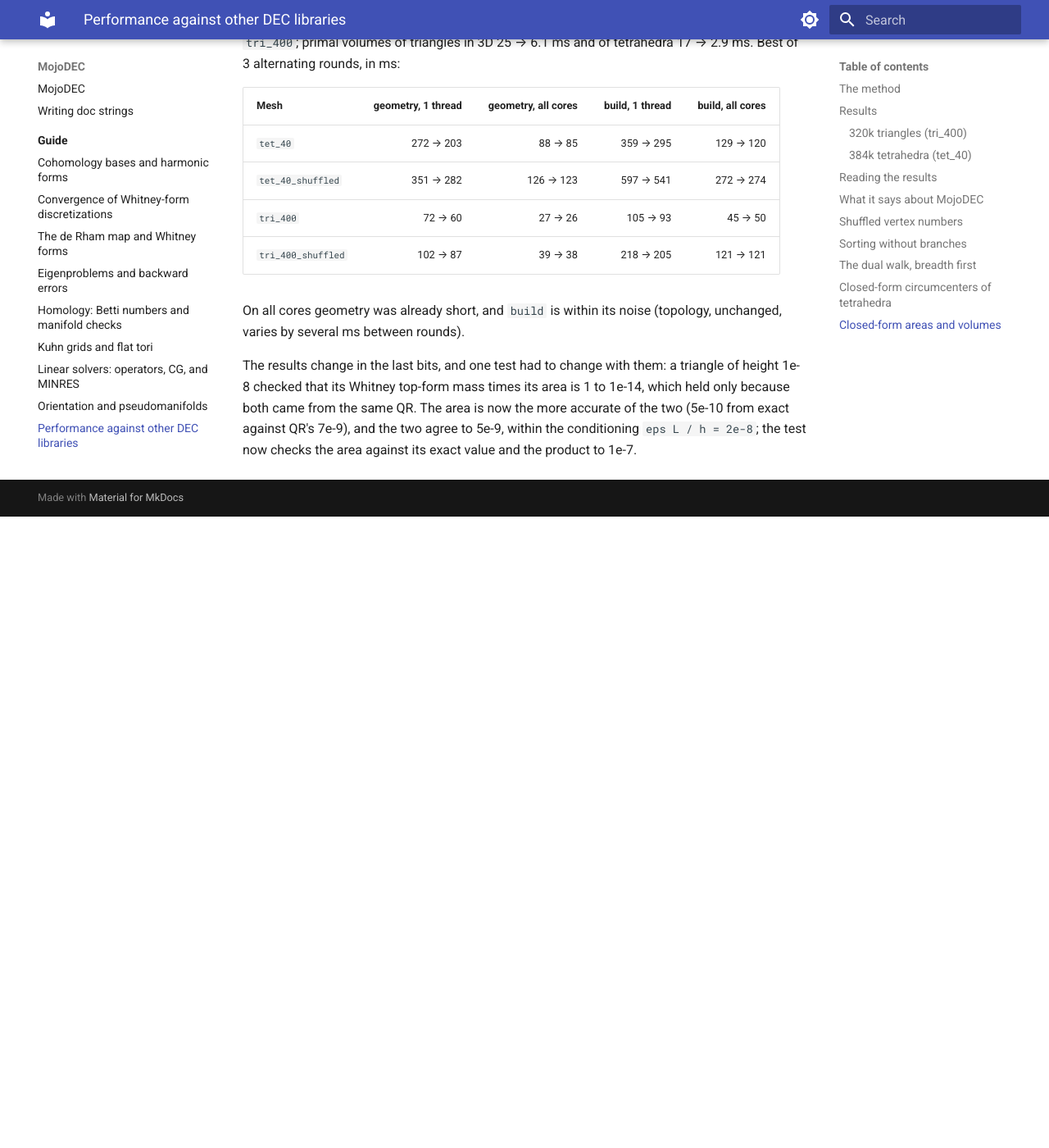
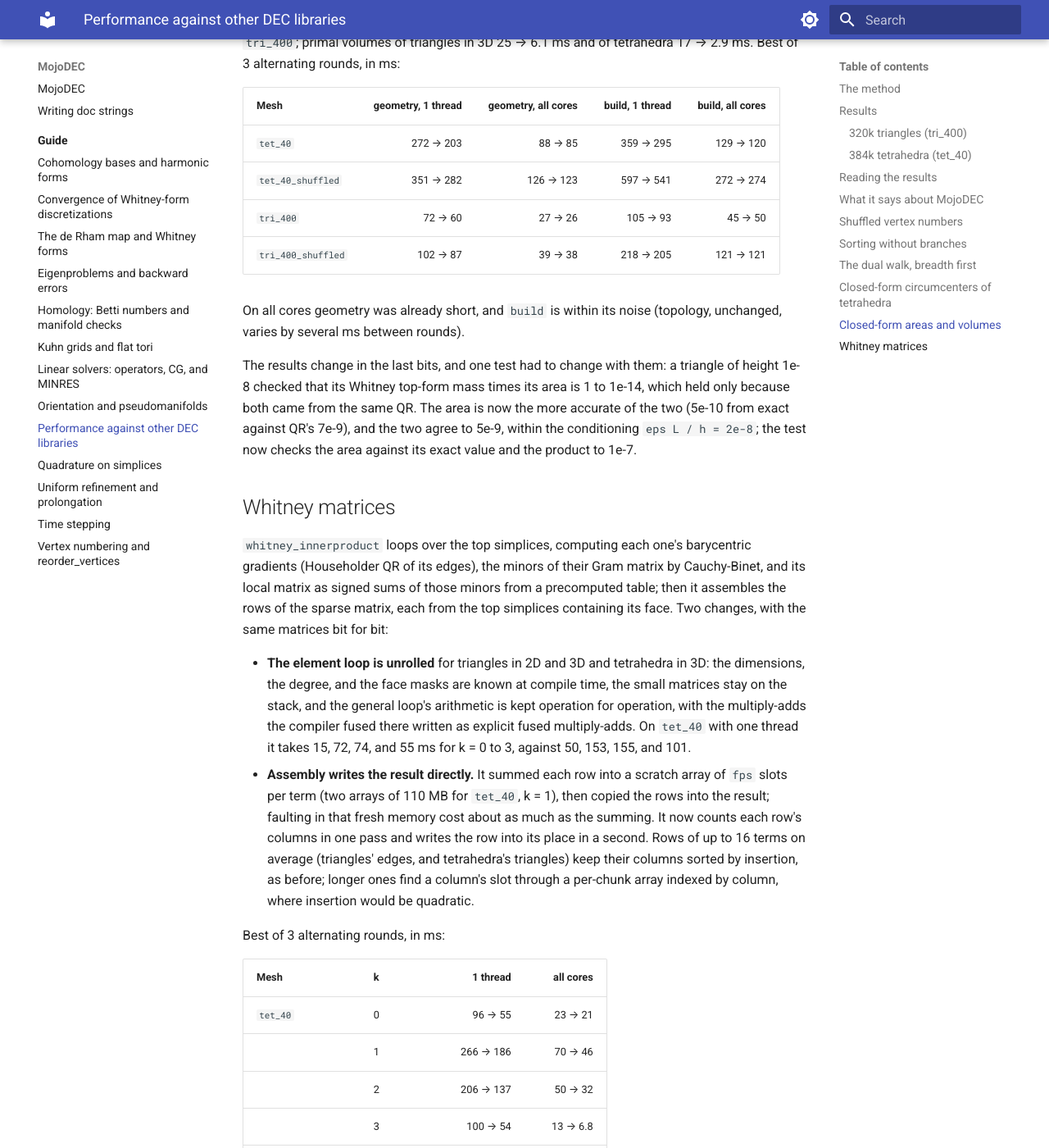
Before and after one commit to bpr/MojoDEC, an MkDocs documentation site: the page built from docs/guide/performance.md, in a window 1280 px wide and 1400 px high, scrolled down 8876 px. Shown: the whole window at 82% size. Built offline with MkDocs 1.6.1 and Material for MkDocs 9.7.7, drawn with Linux system fonts in a browser that asks for light colours; before the commit the page ends 9506 px from its top, so only the background shows below that; some of the changed text lies outside the part shown.

Commit message:
Unroll Whitney elements; assemble rows without scratch
Same bits; tet_40 k = 1 266 -> 186 ms, k = 3 100 -> 54 ms (1 thread).

```diff
--- a/docs/guide/performance.md
+++ b/docs/guide/performance.md
@@ -383,3 +383,52 @@ the same QR. The area is now the more accurate of the two (5e-10 from
 exact against QR's 7e-9), and the two agree to 5e-9, within the
 conditioning `eps L / h = 2e-8`; the test now checks the area against its
 exact value and the product to 1e-7.
+
+## Whitney matrices
+
+`whitney_innerproduct` loops over the top simplices, computing each
+one's barycentric gradients (Householder QR of its edges), the minors of
+their Gram matrix by Cauchy-Binet, and its local matrix as signed sums
+of those minors from a precomputed table; then it assembles the rows of
+the sparse matrix, each from the top simplices containing its face. Two
+changes, with the same matrices bit for bit:
+
+- **The element loop is unrolled** for triangles in 2D and 3D and
+  tetrahedra in 3D: the dimensions, the degree, and the face masks are
+  known at compile time, the small matrices stay on the stack, and the
+  general loop's arithmetic is kept operation for operation, with the
+  multiply-adds the compiler fused there written as explicit fused
+  multiply-adds. On `tet_40` with one thread it takes 15, 72, 74, and
+  55 ms for k = 0 to 3, against 50, 153, 155, and 101.
+- **Assembly writes the result directly.** It summed each row into a
+  scratch array of `fps` slots per term (two arrays of 110 MB for
+  `tet_40`, k = 1), then copied the rows into the result; faulting in
+  that fresh memory cost about as much as the summing. It now counts
+  each row's columns in one pass and writes the row into its place in a
+  second. Rows of up to 16 terms on average (triangles' edges, and
+  tetrahedra's triangles) keep their columns sorted by insertion, as
+  before; longer ones find a column's slot through a per-chunk array
+  indexed by column, where insertion would be quadratic.
+
+Best of 3 alternating rounds, in ms:
+
+| Mesh | k | 1 thread | all cores |
+|---|---|---:|---:|
+| `tet_40` | 0 | 96 → 55 | 23 → 21 |
+| | 1 | 266 → 186 | 70 → 46 |
+| | 2 | 206 → 137 | 50 → 32 |
+| | 3 | 100 → 54 | 13 → 6.8 |
+| `tet_40_shuffled` | 0 | 244 → 173 | 41 → 38 |
+| | 1 | 460 → 402 | 89 → 86 |
+| | 2 | 261 → 221 | 67 → 50 |
+| | 3 | 102 → 57 | 16 → 6.3 |
+| `tri_400` | 0 | 40 → 30 | 14 → 12 |
+| | 1 | 76 → 54 | 22 → 15 |
+| | 2 | 32 → 18 | 5.3 → 2.3 |
+| `tri_400_shuffled` | 0 | 107 → 114 | 25 → 27 |
+| | 1 | 121 → 117 | 34 → 29 |
+| | 2 | 36 → 21 | 6.7 → 2.8 |
+
+The exception is k = 0 on the shuffled triangles, 6% slower: with
+randomly numbered vertices a row's top simplices are scattered, and the
+two passes read them twice. `reorder_vertices` removes that case.
```
Also changed, not shown: AGENTS.md (+8 -1 lines), docs/guide/vertex-numbering.md (+5 -5 lines), 1 other file.
